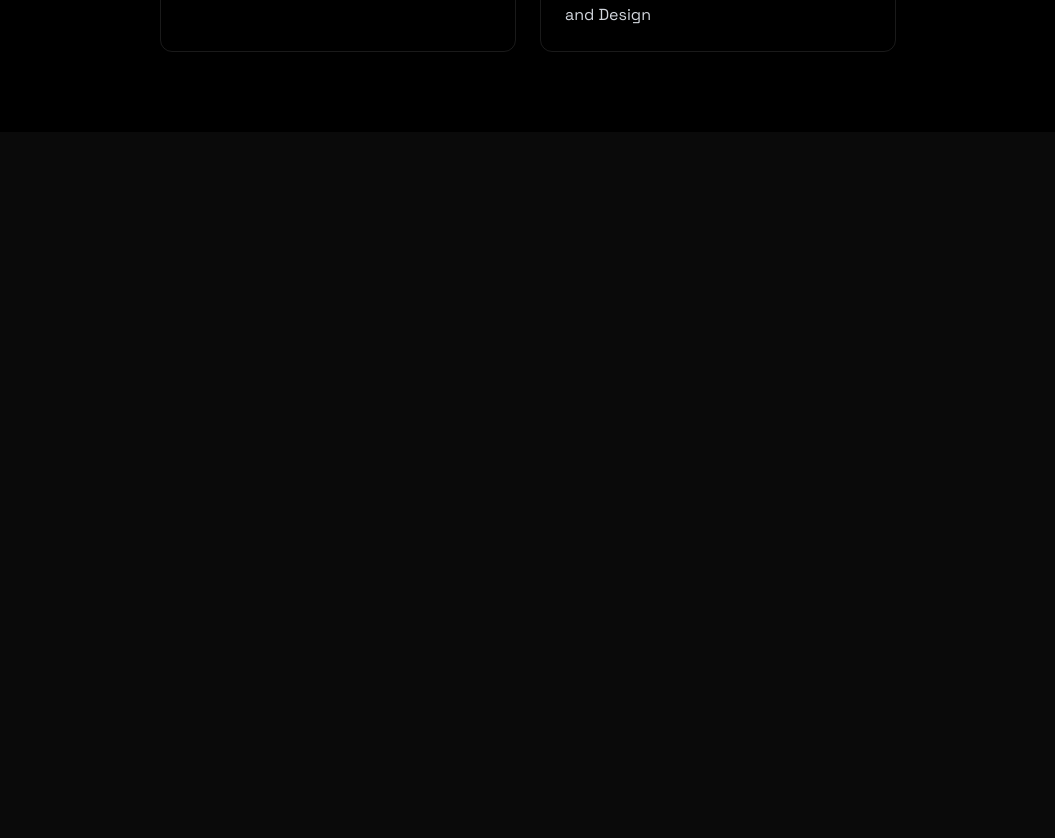
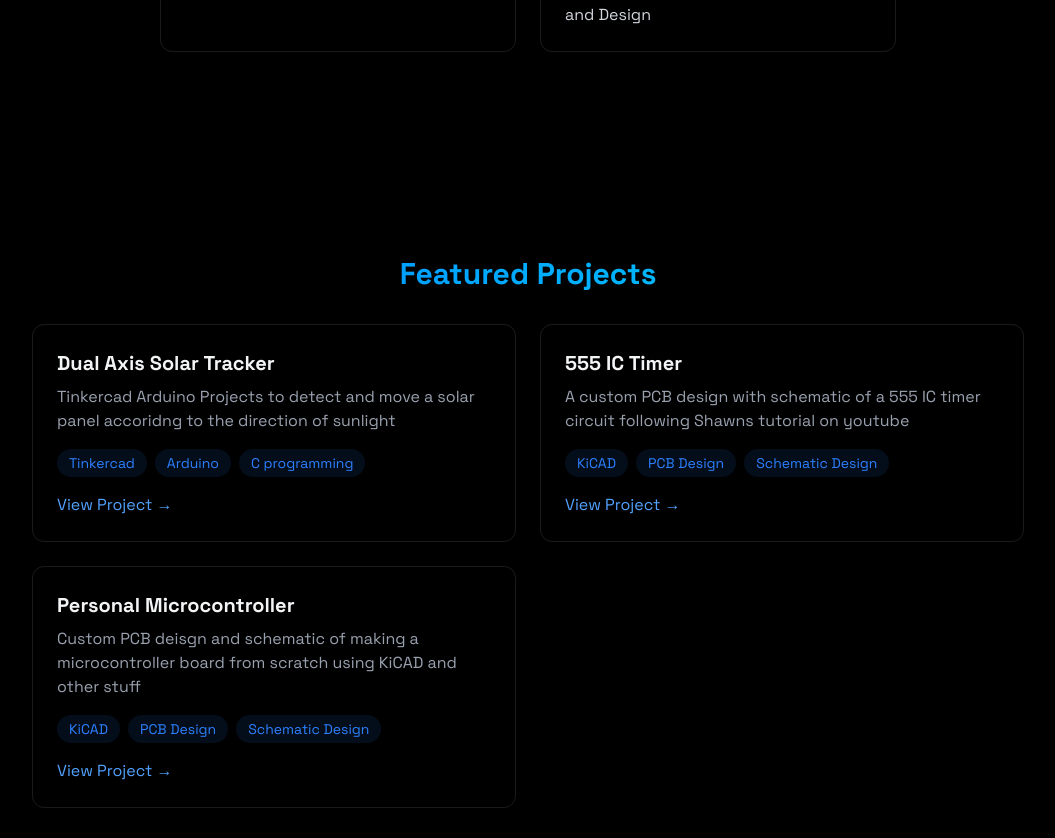
Before and after one commit to IKIGA-I/my-portfolio-01, a React (Vite) app in the folder my-portfolio/: page / in a window 1280 px wide. Shown: the part 1680-2518 px from the top of the page, without its empty margins (112-1167 px from the left). Before the commit the page ends 1812 px from the top, so only its background shows below. Built offline with nearby package versions, Linux system fonts and the light colour scheme.

Commit message:
Completed other sections and Added RevealOnScroll

```diff
--- a/my-portfolio/index.html
+++ b/my-portfolio/index.html
@@ -7,7 +7,7 @@
 <link rel="preconnect" href="https://fonts.gstatic.com" crossorigin>
 <link href="https://fonts.googleapis.com/css2?family=Pathway+Gothic+One&family=Space+Grotesk:wght@300..700&display=swap" rel="stylesheet">
     <meta name="viewport" content="width=device-width, initial-scale=1.0" />
-    <title>Vite + React</title>
+    <title>Golam's Portfolio</title>
   </head>
   <body>
     <div id="root"></div>
--- a/my-portfolio/src/App.jsx
+++ b/my-portfolio/src/App.jsx
@@ -5,6 +5,8 @@ import { Navbar } from './components/Navbar'
 import { MobileMenu } from './components/MobileMenu'
 import { Home } from './components/sections/Home'
 import { About } from './components/sections/About'
+import { Projects } from './components/sections/Projects'
+import { Contact } from './components/sections/Contact'
 import "./index.css"
 function App() {
   const [isLoaded, setIsLoaded] = useState(false);
@@ -22,6 +24,8 @@ function App() {
         <MobileMenu menuOpen={menuOpen} setMenuOpen={setMenuOpen} />
         <Home />
         <About />
+        <Projects />
+        <Contact />
       </div>
     </>
   );
--- a/my-portfolio/src/components/LoadingScreen.jsx
+++ b/my-portfolio/src/components/LoadingScreen.jsx
@@ -26,7 +26,7 @@ export const LoadingScreen = ({onComplete}) => {
     return (
         <div className="fixed inset-0 z-50 bg-black test-gray-100 flex flex-col items-center justify-center">
 
-            <div className="mb-4 test-4xl font-mono font-bold">
+            <div className="mb-4 text-4xl font-mono font-bold">
                 {text} <span className="animate-blink ml-1"> | </span>
             </div>
 
--- /dev/null
+++ b/my-portfolio/src/components/RevealOnScroll.jsx
@@ -0,0 +1,26 @@
+import { useEffect, useRef } from "react";
+
+
+export const RevealOnScroll = ({children}) => {
+
+    const ref = useRef(null);
+
+    useEffect(() => {
+        const observer = new IntersectionObserver(
+            ([entry]) => {
+            if (entry.isIntersecting) {
+                ref.current.classList.add("visible");
+            }
+        }, {threshold: 0.2, rootMargin: "0px 0px -50px 0px"}
+        );
+
+        if(ref.current) observer.observe(ref.current);
+
+        return () => observer.disconnect();
+    });
+    return(
+        <div ref={ref} className="reveal">
+            {children}
+        </div>
+    );
+};
--- a/my-portfolio/src/components/sections/About.jsx
+++ b/my-portfolio/src/components/sections/About.jsx
@@ -1,3 +1,5 @@
+import { RevealOnScroll } from "../RevealOnScroll";
+
 export const About = () => {
 
     const embeddedSkills = [
@@ -19,6 +21,7 @@ export const About = () => {
     ];
     return(
         <section id="about" className="min-h-screen flex items-center justify-center py-20">
+            <RevealOnScroll>
             <div className="max-w-3xl mx-auto px-4">
                 <h2 className="text-3xl font-bold mb-8 bg-gradient-to-r from-blue-500 to-cyan-400 bg-clip-text text-transparent text-center"> About Me</h2>
 
@@ -37,7 +40,7 @@ export const About = () => {
                                     <span
                                         key={key}
                                         className="bg-blue-500/10 text-blue-500 py-1 px-3 rounded-full text-sm hover:bg-blue-500/20
-                                                    hover:shadown-[0_2px_8px_rgba(59, 130,2246,0.2)] transition
+                                                    hover:shadown-[0_2px_8px_rgba(59, 130,246,0.2)] transition
                                                     "
                                     >
                                         {tech}
@@ -99,6 +102,7 @@ export const About = () => {
                     </div>
                 </div>
             </div>
+            </RevealOnScroll>
         </section>
     );
 }
--- a/my-portfolio/src/components/sections/Contact.jsx
+++ b/my-portfolio/src/components/sections/Contact.jsx
@@ -0,0 +1,16 @@
+import { RevealOnScroll } from "../RevealOnScroll";
+
+export const Contact = () => {
+    return(
+        <section id="#contact" className="min-h-screen flex items-center justify-center py-20">
+            <RevealOnScroll>
+                <div className="px-4 w-150">
+                    <h2 className="text-3xl font-bold mb-8 bg-gradient-to-r from-blue-500 to-cyan-400 bg-clip-text text-transparent text-center"> Get In Touch </h2>
+                    <form>
+
+                    </form>
+                </div>
+            </RevealOnScroll>
+        </section>
+    );
+}
--- a/my-portfolio/src/components/sections/Home.jsx
+++ b/my-portfolio/src/components/sections/Home.jsx
@@ -1,4 +1,4 @@
-
+import { RevealOnScroll } from "../RevealOnScroll";
 
 export const Home = () => {
     return(
@@ -6,6 +6,7 @@ export const Home = () => {
             id="home"
             className="min-h-screen flex items-center justify-center relative"
         >
+            <RevealOnScroll>
             <div className="text-center z-10 px-4">
                 <h1 className="text-5xl md:text-7xl font-bold mb-6 bg-gradient-to-r from-blue-500 to-cyan-400 bg-clip-text text-transparent leading-right">
                     Hi, I'm Golam Rahman
@@ -32,6 +33,7 @@ export const Home = () => {
                     </a>
                 </div>
             </div>
+            </RevealOnScroll>
         </section>
     );
 };
--- a/my-portfolio/src/components/sections/Projects.jsx
+++ b/my-portfolio/src/components/sections/Projects.jsx
@@ -0,0 +1,99 @@
+import { RevealOnScroll } from "../RevealOnScroll";
+
+export const Projects = () => {
+    return(
+        <section id="projects" className="min-h-screen flex items-center justify-center py-20">
+            <RevealOnScroll>
+            <div className="max-w-5xl mx-auto px-4">
+                <h2 className="text-3xl font-bold mb-8 bg-gradient-to-r from-blue-500 to-cyan-400 bg-clip-text text-transparent text-center"> Featured Projects</h2>
+
+                <div className="grid grid-cols-1 md:grid-cols-2 gap-6">
+                    <div className="p-6 rounded-xl border border-white/10 hover:-translate-y-1 hover:border-blue-500/30
+                                    hover:shadown-[0_2px_8px_rgba(59, 130,246,0.2)] transition">
+                        <h3 className="text-xl font-bold mb-2">Dual Axis Solar Tracker</h3>
+                        <p className="text-gray-400 mb-4">Tinkercad Arduino Projects to detect and move a solar panel accoridng to the direction of sunlight</p>
+                        <div className="flex flex-wrap gap-2 mb-4">
+                            {["Tinkercad", "Arduino", "C programming"].map((tech, key) => (
+                                <span
+                                key={key}
+                                className="bg-blue-500/10 text-blue-500 py-1 px-3 rounded-full text-sm hover:bg-blue-500/20
+                                            hover:shadown-[0_2px_8px_rgba(59, 130,246,0.1)] transition-all
+                                            "
+                                >
+                                {tech}
+
+                                </span>
+                            ))}
+                        </div>
+
+                        <div className="flex justify-between items-center">
+                            <a
+                                href="https://www.tinkercad.com/things/dTIRl99FHes-dual-axis-solar-tracker/editel"
+                                className="text-blue-400 hover:text-blue-300 transition-colors"
+                            >
+                                View Project →
+                            </a>
+                        </div>
+                    </div>
+
+                    <div className="p-6 rounded-xl border border-white/10 hover:-translate-y-1 hover:border-blue-500/30
+                                    hover:shadown-[0_2px_8px_rgba(59, 130,246,0.2)] transition">
+                        <h3 className="text-xl font-bold mb-2">555 IC Timer</h3>
+                        <p className="text-gray-400 mb-4">A custom PCB design with schematic of a 555 IC timer circuit following Shawns tutorial on youtube</p>
+                        <div className="flex flex-wrap gap-2 mb-4">
+                            {["KiCAD", "PCB Design", "Schematic Design"].map((tech, key) => (
+                                <span
+                                key={key}
+                                className="bg-blue-500/10 text-blue-500 py-1 px-3 rounded-full text-sm hover:bg-blue-500/20
+                                            hover:shadown-[0_2px_8px_rgba(59, 130,246,0.1)] transition-all
+                                            "
+                                >
+                                {tech}
+
+                                </span>
+                            ))}
+                        </div>
+
+                        <div className="flex justify-between items-center">
+                            <a
+                                href="https://drive.google.com/file/d/1aEZS_jyC7kZ_E9NJXyy1yIboQEUYtJph/view?usp=sharing"
+                                className="text-blue-400 hover:text-blue-300 transition-colors"
+                            >
+                                View Project →
+                            </a>
+                        </div>
+                    </div>
+
+                    <div className="p-6 rounded-xl border border-white/10 hover:-translate-y-1 hover:border-blue-500/30
+                                    hover:shadown-[0_2px_8px_rgba(59, 130,246,0.2)] transition">
+                        <h3 className="text-xl font-bold mb-2">Personal Microcontroller</h3>
+                        <p className="text-gray-400 mb-4">Custom PCB deisgn and schematic of making a microcontroller board from scratch using KiCAD and other stuff</p>
+                        <div className="flex flex-wrap gap-2 mb-4">
+                            {["KiCAD", "PCB Design", "Schematic Design"].map((tech, key) => (
+                                <span
+                                key={key}
+                                className="bg-blue-500/10 text-blue-500 py-1 px-3 rounded-full text-sm hover:bg-blue-500/20
+                                            hover:shadown-[0_2px_8px_rgba(59, 130,246,0.1)] transition-all
+                                            "
+                                >
+                                {tech}
+
+                                </span>
+                            ))}
+                        </div>
+
+                        <div className="flex justify-between items-center">
+                            <a
+                                href="https://drive.google.com/drive/folders/1XhobOuxp1SOvKT87nNRfPh5NA_tJMd9L?usp=sharing"
+                                className="text-blue-400 hover:text-blue-300 transition-colors"
+                            >
+                                View Project →
+                            </a>
+                        </div>
+                    </div>
+                </div>
+            </div>
+            </RevealOnScroll>
+        </section>
+    );
+}
--- a/my-portfolio/src/index.css
+++ b/my-portfolio/src/index.css
@@ -35,3 +35,14 @@ html, body {
     animation: loading 0.8s ease infinite;
   }
 }
+
+.reveal {
+  opacity: 0;
+  transform: translateY(20px);
+  transition: opacity 0.7s ease, transform 0.7s ease;
+}
+
+.reveal.visible {
+  opacity: 1;
+  transform: translateY(0);
+}
```
